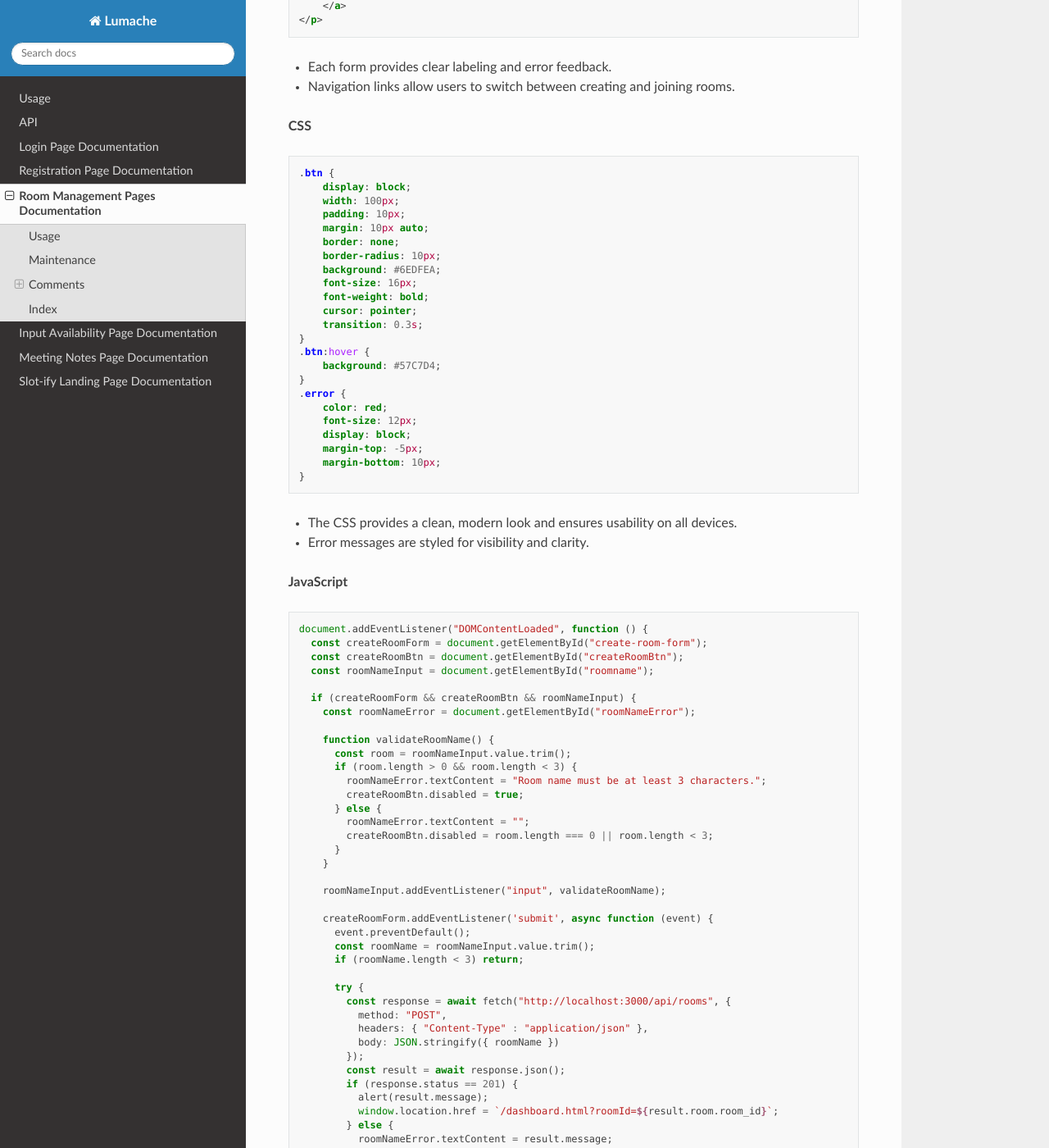
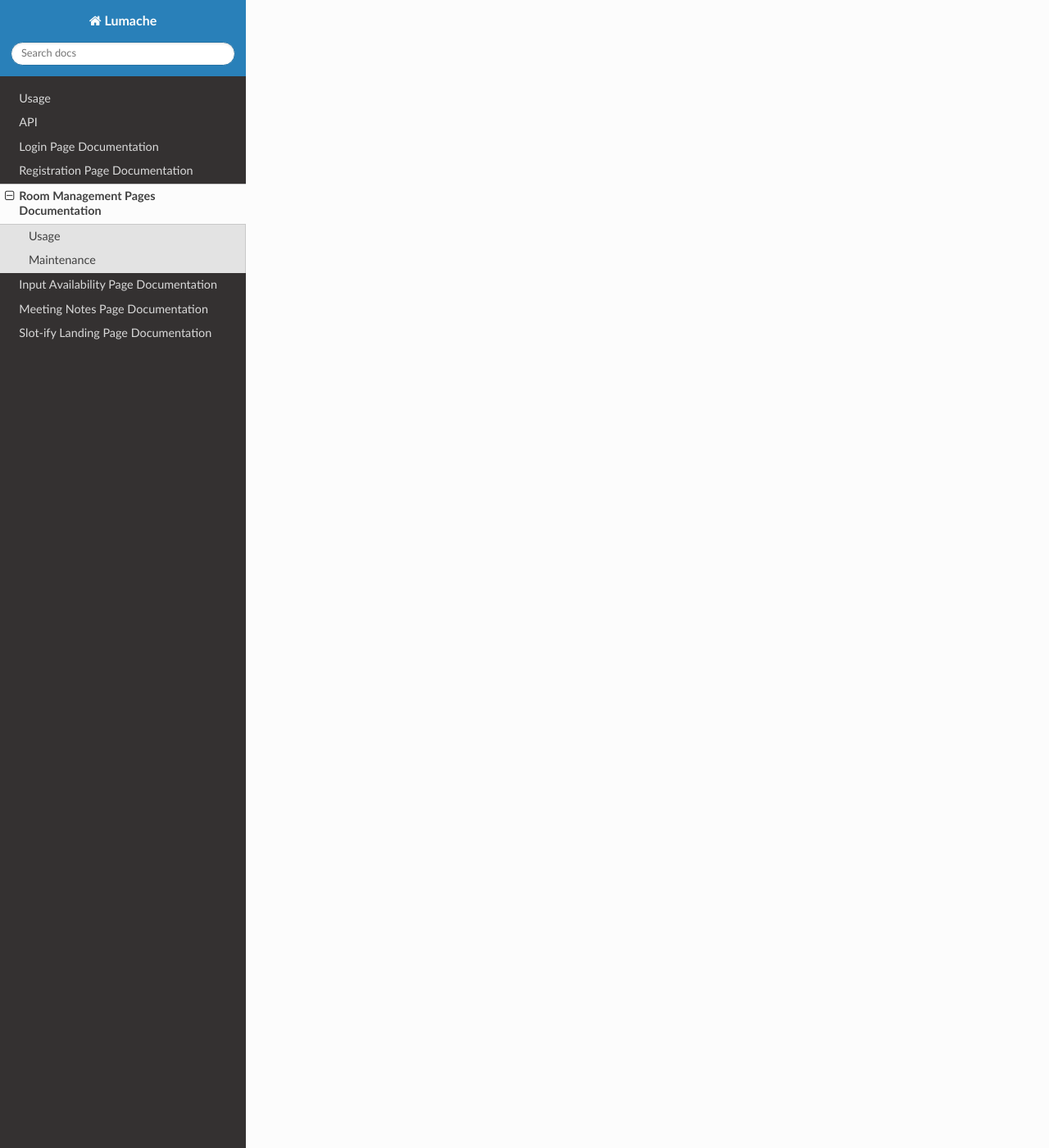
Before and after one commit to IsrarMohammad/Documentation, a Sphinx documentation site: the page built from docs/source/roommanagementpage.rst, in a window 1280 px wide and 1400 px high, scrolled down 2225 px. Shown: the whole window at 82% size. Built offline with Sphinx 7.4.7 and the Read the Docs theme 3.1.0, drawn with Linux system fonts in a browser that asks for light colours; pages that are not in the unit, such as notebooks, are missing from menus; some of the changed text lies outside the part shown.

Commit message:
Update roommanagementpage.rst

```diff
--- a/docs/source/roommanagementpage.rst
+++ b/docs/source/roommanagementpage.rst
@@ -60,159 +60,3 @@ The Room Management feature is composed of three main parts:
 
 - **Room Selection:**
     - Provides clear navigation to create or join a room.
-
-Comments
---------
-
-Implementation Comments
-~~~~~~~~~~~~~~~~~~~~~~~
-
-**HTML**
-
-.. code-block:: html
-
-   <!-- Create Room Form -->
-   <form id="create-room-form">
-       <label for="roomname">Enter room name:</label>
-       <input type="text" id="roomname" placeholder="Room Name">
-       <small id="roomNameError" class="error"></small>
-       <button class="btn" id="createRoomBtn" disabled>Create</button>
-       <p class="info">Already have a room?
-           <a href="/SETAP-coursework/frontend/rooms/joinroom.html">
-               <span class="link" id="joinlink">Join room</span>
-           </a>
-       </p>
-   </form>
-
-   <!-- Join Room Form -->
-   <label for="roomcode">Enter room code:</label>
-   <input type="text" id="roomcode" placeholder="Room Code">
-   <button class="btn" id="joinRoomBtn">
-       <a href="/SETAP-coursework/frontend/rooms/enterRooms/enterRooms.html">Join</a>
-   </button>
-   <p class="info">No room code?
-       <a href="/SETAP-coursework/frontend/rooms/createroom.html">
-           <span class="link" id="createlink">Create room</span>
-       </a>
-   </p>
-
-- Each form provides clear labeling and error feedback.
-- Navigation links allow users to switch between creating and joining rooms.
-
-**CSS**
-
-.. code-block:: css
-
-   .btn {
-       display: block;
-       width: 100px;
-       padding: 10px;
-       margin: 10px auto;
-       border: none;
-       border-radius: 10px;
-       background: #6EDFEA;
-       font-size: 16px;
-       font-weight: bold;
-       cursor: pointer;
-       transition: 0.3s;
-   }
-   .btn:hover {
-       background: #57C7D4;
-   }
-   .error {
-       color: red;
-       font-size: 12px;
-       display: block;
-       margin-top: -5px;
-       margin-bottom: 10px;
-   }
-
-- The CSS provides a clean, modern look and ensures usability on all devices.
-- Error messages are styled for visibility and clarity.
-
-**JavaScript**
-
-.. code-block:: javascript
-
-   document.addEventListener("DOMContentLoaded", function () {
-     const createRoomForm = document.getElementById("create-room-form");
-     const createRoomBtn = document.getElementById("createRoomBtn");
-     const roomNameInput = document.getElementById("roomname");
-
-     if (createRoomForm && createRoomBtn && roomNameInput) {
-       const roomNameError = document.getElementById("roomNameError");
-
-       function validateRoomName() {
-         const room = roomNameInput.value.trim();
-         if (room.length > 0 && room.length < 3) {
-           roomNameError.textContent = "Room name must be at least 3 characters.";
-           createRoomBtn.disabled = true;
-         } else {
-           roomNameError.textContent = "";
-           createRoomBtn.disabled = room.length === 0 || room.length < 3;
-         }
-       }
-
-       roomNameInput.addEventListener("input", validateRoomName);
-
-       createRoomForm.addEventListener('submit', async function (event) {
-         event.preventDefault();
-         const roomName = roomNameInput.value.trim();
-         if (roomName.length < 3) return;
-
-         try {
-           const response = await fetch("http://localhost:3000/api/rooms", {
-             method: "POST",
-             headers: { "Content-Type" : "application/json" },
-             body: JSON.stringify({ roomName })
-           });
-           const result = await response.json();
-           if (response.status == 201) {
-             alert(result.message);
-             window.location.href = `/dashboard.html?roomId=${result.room.room_id}`;
-           } else {
-             roomNameError.textContent = result.message;
-           }
-         } catch (error) {
-           roomNameError.textContent = "Error: " + error.message;
-         }
-       });
-
-       validateRoomName();
-     }
-   });
-
-- Validates room name input in real time.
-- Handles form submission, sends data to the backend, and processes the response.
-- Displays error messages and redirects on success.
-
-Interface Comments
-~~~~~~~~~~~~~~~~~~
-
-**API Endpoint (Create Room)**
-
-- **POST** `/api/rooms`
-    - **Request Body:** ``{ "roomName": string }``
-    - **Response:** ``{ "message": string, "room": { "room_id": string } }`` and HTTP status code
-
-**Form Fields**
-
-- `roomname`: Name for the new room (minimum 3 characters).
-- `roomcode`: Code to join an existing room.
-
-**Navigation**
-
-- On successful room creation: Redirects to `/dashboard.html?roomId=<room_id>`
-- "Join room" and "Create room" links allow users to switch between pages.
-
-----
-
-.. note::
-   If the backend API or room joining logic changes, update the JavaScript accordingly.
-
-Index
------
-
-* :ref:`genindex`
-* :ref:`modindex`
-* :ref:`search`
```
